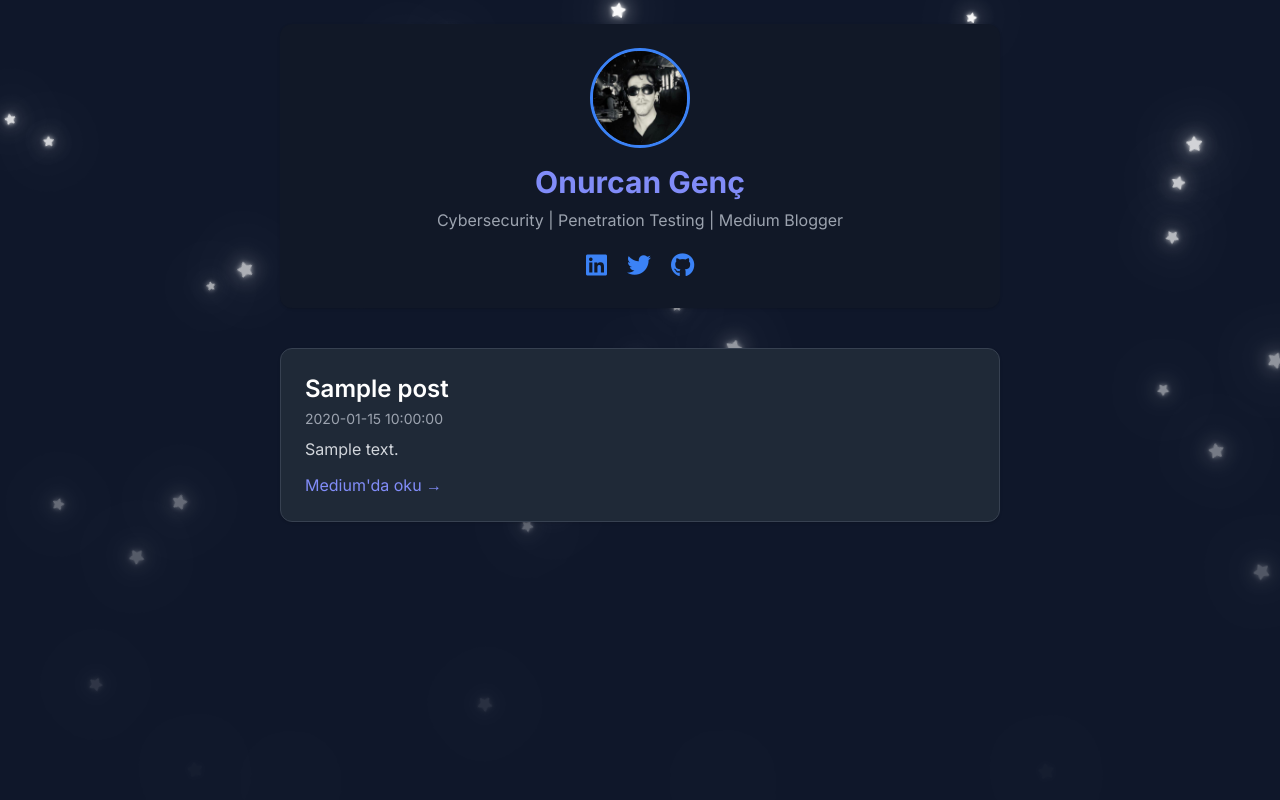
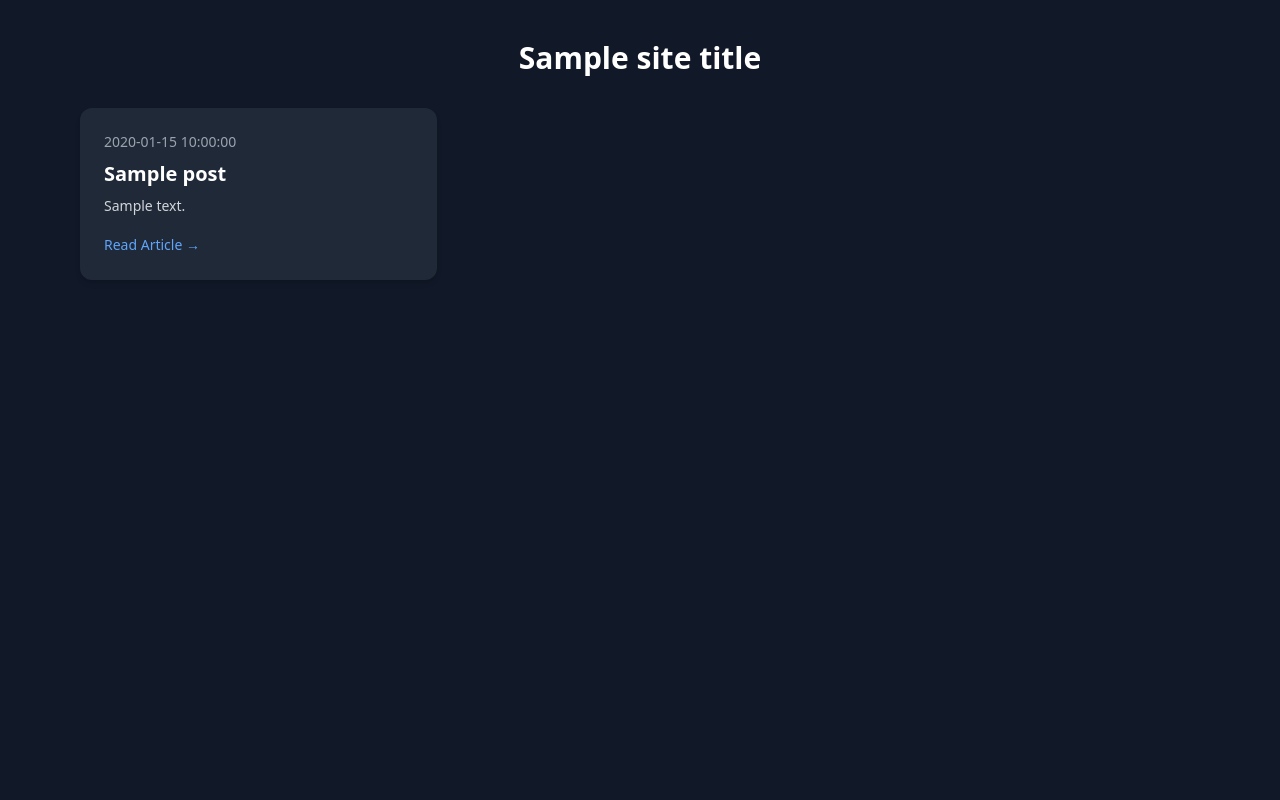
Before and after one commit to onurcangnc/medium_feed_site, a Python web app: template templates/index.html.j2 in a window 1280 px wide. Run offline with Jinja, Linux system fonts and the light colour scheme; the template is opened without the code that fills it: most values are stand-ins (such as "Sample title", 1, 10 or a date in 2020); some libraries are stand-ins or nearby versions.

Commit message:
design changes

```diff
--- a/templates/index.html.j2
+++ b/templates/index.html.j2
@@ -1,157 +1,40 @@
 <!DOCTYPE html>
 <html lang="en" class="dark">
   <head>
-  <meta charset="UTF-8">
-  <meta name="viewport" content="width=device-width, initial-scale=1.0">
-  <meta name="apple-mobile-web-app-capable" content="yes">
+    <meta charset="UTF-8" />
+    <meta name="viewport" content="width=device-width, initial-scale=1.0" />
     <title>{{ site_title }}</title>
-
-  <!-- SEO Meta -->
-  <meta name="description" content="Brief descriptions of Onurcan Genç's Medium articles." />
-  <meta property="og:title" content="{{ site_title }}">
-  <meta property="og:description" content="Summaries of Onurcan Genç's latest Medium blog posts.">
-  <meta property="og:type" content="website">
-  <meta property="og:url" content="https://writeup.onurcangenc.com.tr/">
-  <meta property="og:image" content="https://writeup.onurcangenc.com.tr/preview.jpg">
-
-  <!-- Tailwind, Fonts, Icons -->
-  <link href="https://cdn.jsdelivr.net/npm/tailwindcss@2.2.19/dist/tailwind.min.css" rel="stylesheet">
-  <link href="https://fonts.googleapis.com/css2?family=Inter:wght@400;600;700&display=swap" rel="stylesheet">
-  <link rel="stylesheet" href="https://cdnjs.cloudflare.com/ajax/libs/font-awesome/6.5.1/css/all.min.css" crossorigin="anonymous" />
-
-  <!-- Google AdSense -->
-  <script async src="https://pagead2.googlesyndication.com/pagead/js/adsbygoogle.js?client=ca-pub-XXXXXXXXXXXXXXXX"
-          crossorigin="anonymous"></script>
-
-  <!-- Google Analytics -->
-  <script async src="https://www.googletagmanager.com/gtag/js?id=G-ZH3BBFL6YR"></script>
-  <script>
-    window.dataLayer = window.dataLayer || [];
-    function gtag(){ dataLayer.push(arguments); }
-    gtag('js', new Date());
-    gtag('config', 'G-ZH3BBFL6YR');
-  </script>
-
-  <style>
-    * {
-      margin: 0;
-      padding: 0;
-      box-sizing: border-box;
-    }
-    body {
-      font-family: 'Inter', sans-serif;
-      background: #0f172a;
-      min-height: 100vh;
-      overflow-x: hidden;
-      position: relative;
-    }
-    .star {
-      position: absolute;
-      top: -20px;
-      color: #fff;
-    }
-    .star::before {
-      content: "\f005";
-      font-family: FontAwesome;
-      text-shadow: 0 0 5px #fff, 0 0 20px #fff, 0 0 50px #fff;
-    }
-    .profile-pic {
-      width: 100px;
-      height: 100px;
-      border-radius: 50%;
-      object-fit: cover;
-      border: 3px solid #3b82f6;
-    }
-    .social-icons a {
-      margin: 0 10px;
-      color: #3b82f6;
-      font-size: 1.5rem;
-      transition: color 0.3s;
-    }
-    .social-icons a:hover {
-      color: #60a5fa;
-    }
-  </style>
+    <script src="https://cdn.tailwindcss.com"></script>
   </head>
-<body class="text-gray-100">
-
-<!-- Falling stars -->
-<script>
-  function stars() {
-    const e = document.createElement("div");
-    e.className = "star";
-    document.body.appendChild(e);
-
-    e.style.left = Math.random() * window.innerWidth + "px";
-    const size = 8 + Math.random() * 8;
-    const duration = 2 + Math.random() * 3;
-    e.style.fontSize = size + "px";
-
-    const distance = document.body.scrollHeight;
-    e.animate([
-      { transform: `translateY(0px) rotate(0deg)`, opacity: 1 },
-      { transform: `translateY(${distance}px) rotate(360deg)`, opacity: 0 }
-    ], {
-      duration: duration * 1000,
-      easing: "linear",
-      fill: "forwards"
-    });
-
-    setTimeout(() => e.remove(), duration * 1000);
-  }
-
-  const interval = window.innerWidth < 500 ? 150 : 80;
-  setInterval(stars, interval);
-</script>
-
-<div class="max-w-3xl mx-auto p-6 relative z-10">
-  <div class="bg-gray-900 p-6 rounded-xl shadow text-center mb-10">
-    <img src="/static/profile.jpg" alt="Onurcan Genç" loading="lazy" class="profile-pic mx-auto mb-4">
-    <h1 class="text-3xl font-bold text-indigo-400">Onurcan Genç</h1>
-    <p class="text-gray-400 mt-2">Cybersecurity | Penetration Testing | Medium Blogger</p>
-    <div class="social-icons flex justify-center mt-4">
-      <a href="https://www.linkedin.com/in/onurcangnc/" target="_blank"><i class="fab fa-linkedin"></i></a>
-      <a href="https://x.com/onurcangenc1999" target="_blank"><i class="fab fa-twitter"></i></a>
-      <a href="https://github.com/onurcangnc" target="_blank"><i class="fab fa-github"></i></a>
+  <body class="bg-gray-900 text-white font-sans">
+    <div class="max-w-6xl mx-auto px-4 py-10">
+      <h1 class="text-3xl font-bold mb-8 text-center">{{ site_title }}</h1>
+      <div class="grid grid-cols-1 md:grid-cols-2 lg:grid-cols-3 gap-6">
+        {% for post in posts %}
+        <div class="bg-gray-800 rounded-xl shadow-md p-6 hover:shadow-lg transition">
+          <div class="text-sm text-gray-400 mb-2">{{ post.published }}</div>
+          <h2 class="text-xl font-semibold text-white mb-2">
+            {{ post.title }}
+          </h2>
+          <p class="text-gray-300 text-sm mb-4">
+            {{ post.summary | truncate(150, True, "...") }}
+          </p>
+          <a href="{{ post.link }}" target="_blank" class="inline-block text-blue-400 hover:underline text-sm">Read Article →</a>
         </div>
+        {% endfor %}
       </div>
 
-  {% for post in posts %}
-    <div class="bg-gray-800 p-6 rounded-xl mb-8 shadow hover:shadow-2xl border border-gray-700">
-      <h2 class="text-2xl font-semibold text-white mb-1">{{ post.title }}</h2>
-      <p class="text-sm text-gray-400">{{ post.published }}</p>
-      <p class="mt-2 text-gray-300">{{ post.summary | striptags }}</p>
-      <a href="{{ post.link }}" target="_blank" class="text-indigo-400 hover:underline inline-block mt-3">Medium'da oku →</a>
-    </div>
-
-    {% if loop.index % 3 == 0 %}
-    <!-- AdSense Ad Slot -->
-    <div class="my-8 text-center">
-      <ins class="adsbygoogle"
-           style="display:block"
-           data-ad-client="ca-pub-XXXXXXXXXXXXXXXX"
-           data-ad-slot="1234567890"
-           data-ad-format="auto"
-           data-full-width-responsive="true"></ins>
-      <script>
-        (adsbygoogle = window.adsbygoogle || []).push({});
-      </script>
+      {% if total_pages > 1 %}
+      <div class="mt-10 text-center space-x-2">
+        {% for page_num in range(1, total_pages + 1) %}
+          {% if page_num == current_page %}
+            <span class="px-3 py-1 rounded bg-blue-600 text-white">{{ page_num }}</span>
+          {% else %}
+            <a href="{% if page_num == 1 %}/index.html{% else %}/page/{{ page_num }}.html{% endif %}" class="px-3 py-1 rounded bg-gray-700 hover:bg-gray-600">{{ page_num }}</a>
+          {% endif %}
+        {% endfor %}
       </div>
       {% endif %}
-  {% endfor %}
-
-  <div class="flex justify-between mt-10 text-sm">
-    {% if current_page > 1 %}
-      <a href="{{ '/' if current_page == 2 else '/page/' ~ (current_page - 1) ~ '.html' }}" class="text-indigo-400 hover:underline">← Previous</a>
-    {% else %}
-      <span></span>
-    {% endif %}
-
-    {% if current_page < total_pages %}
-      <a href="/page/{{ current_page + 1 }}.html" class="text-indigo-400 hover:underline">Next →</a>
-    {% endif %}
     </div>
-</div>
-
   </body>
 </html>
```
Also changed, not shown: .github/workflows/rss-site.yml. Lines whose indentation alone changed are shown as unchanged.
